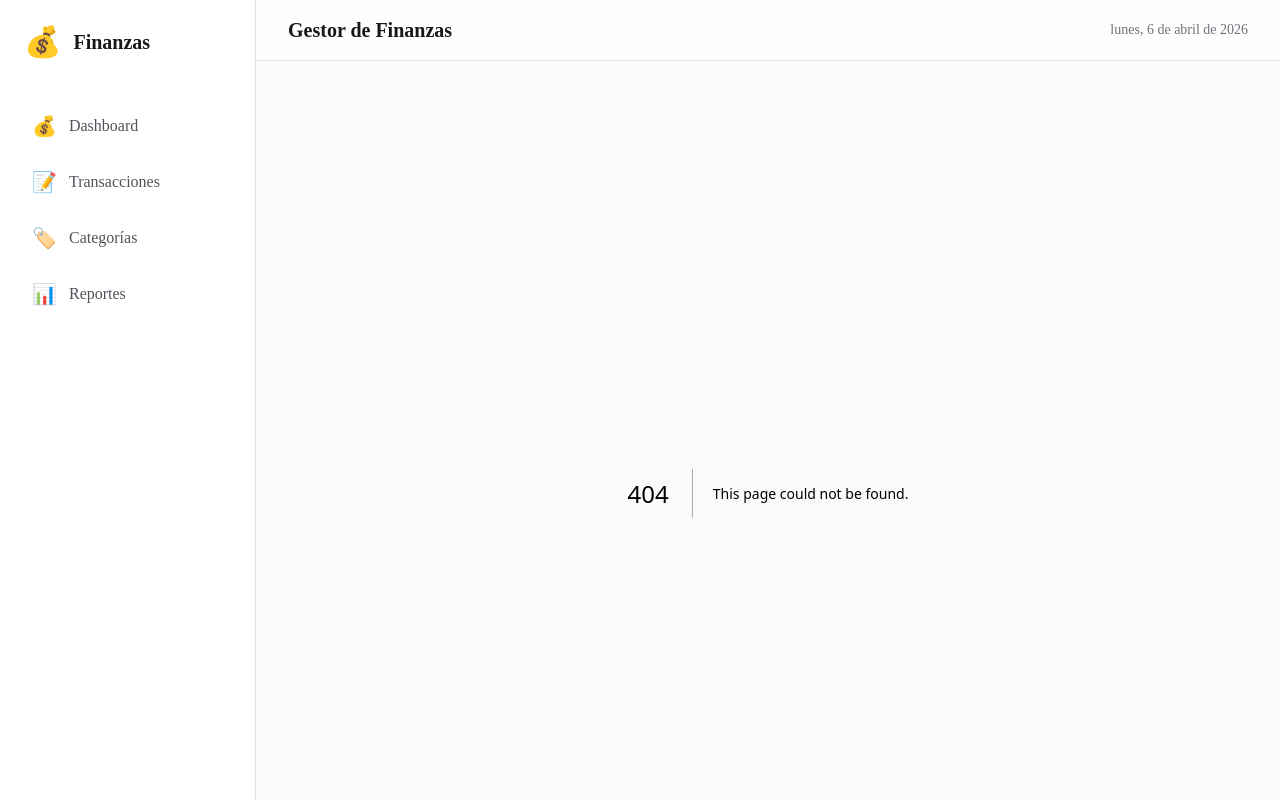
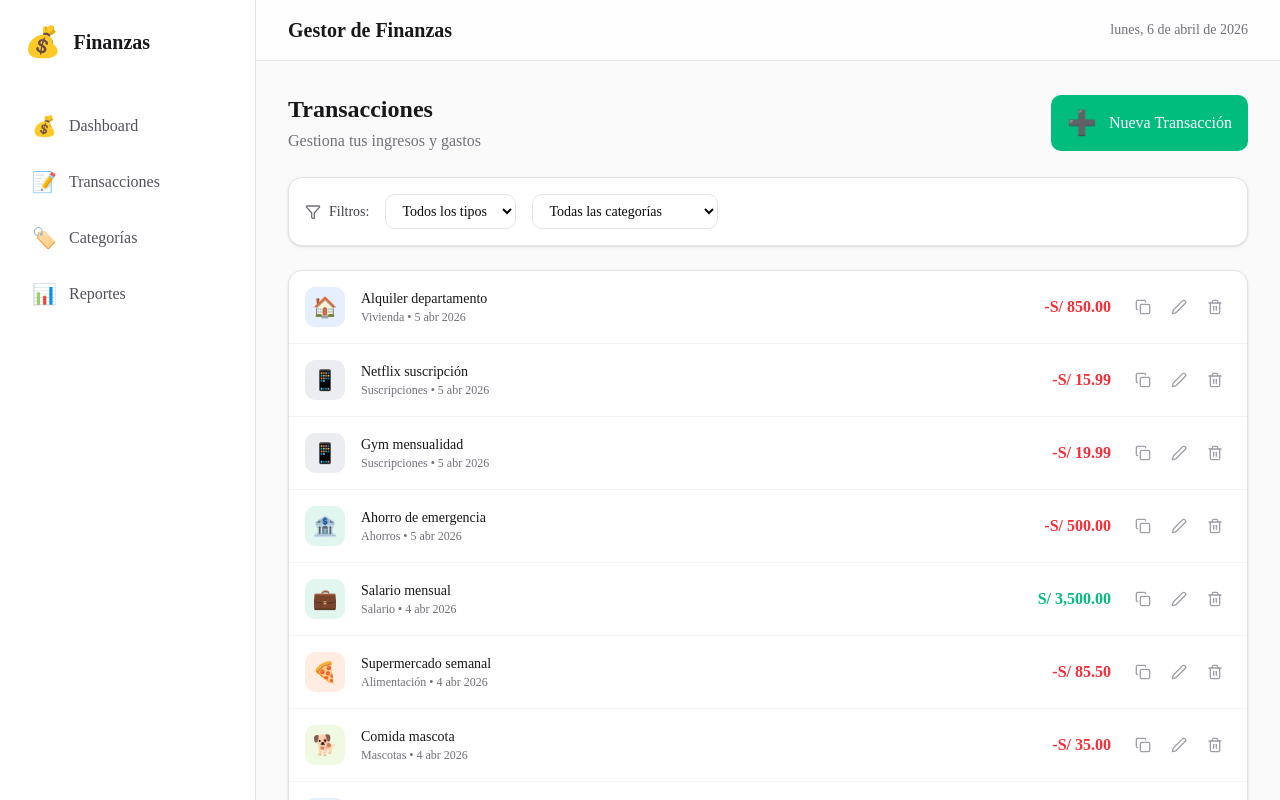
Before and after one commit to AlejoObandoGil/expense-manager, a Next.js app: page /transactions in a window 1280 px wide. Before the commit this address had no page. Shown: the top 800 px of the page. Built offline with nearby package versions, Linux system fonts and the light colour scheme.

Commit message:
feat(transactions): 📝 add transactions list page with filters and actions

```diff
--- /dev/null
+++ b/src/app/transactions/page.tsx
@@ -0,0 +1,168 @@
+'use client';
+
+import { useState } from 'react';
+import { useTransactions } from '@/presentation/hooks';
+import { EmojiButton, EmptyState, AmountDisplay } from '@/presentation/components/shared';
+import { mockCategories } from '@/infrastructure/data';
+import { format } from 'date-fns';
+import { es } from 'date-fns/locale';
+import { Edit2, Trash2, Copy, Filter } from 'lucide-react';
+
+export default function TransactionsPage() {
+  const { transactions, loading } = useTransactions();
+  const [filterType, setFilterType] = useState<'all' | 'income' | 'expense'>('all');
+  const [selectedCategory, setSelectedCategory] = useState<string>('all');
+
+  const filteredTransactions = transactions.filter((t) => {
+    if (filterType !== 'all' && t.type !== filterType) return false;
+    if (selectedCategory !== 'all' && t.categoryId !== selectedCategory) return false;
+    return true;
+  });
+
+  const incomeCategories = mockCategories.filter(c => c.type === 'income' || c.type === 'both');
+  const expenseCategories = mockCategories.filter(c => c.type === 'expense' || c.type === 'both');
+
+  return (
+    <div className="space-y-6">
+      {/* Header */}
+      <div className="flex items-center justify-between">
+        <div>
+          <h1 className="text-2xl font-semibold text-zinc-900">Transacciones</h1>
+          <p className="text-zinc-500 mt-1">Gestiona tus ingresos y gastos</p>
+        </div>
+        <EmojiButton
+          emoji="➕"
+          label="Nueva Transacción"
+          variant="primary"
+          onClick={() => console.log('Nueva transacción')}
+        />
+      </div>
+
+      {/* Filters */}
+      <div className="bg-white rounded-xl p-4 shadow-sm border border-zinc-200">
+        <div className="flex items-center gap-4 flex-wrap">
+          <div className="flex items-center gap-2">
+            <Filter className="w-4 h-4 text-zinc-500" />
+            <span className="text-sm font-medium text-zinc-700">Filtros:</span>
+          </div>
+
+          <select
+            value={filterType}
+            onChange={(e) => setFilterType(e.target.value as 'all' | 'income' | 'expense')}
+            className="px-3 py-2 rounded-lg border border-zinc-200 text-sm focus:outline-none focus:ring-2 focus:ring-emerald-500"
+          >
+            <option value="all">Todos los tipos</option>
+            <option value="income">Ingresos</option>
+            <option value="expense">Gastos</option>
+          </select>
+
+          <select
+            value={selectedCategory}
+            onChange={(e) => setSelectedCategory(e.target.value)}
+            className="px-3 py-2 rounded-lg border border-zinc-200 text-sm focus:outline-none focus:ring-2 focus:ring-emerald-500"
+          >
+            <option value="all">Todas las categorías</option>
+            <optgroup label="Ingresos">
+              {incomeCategories.map(c => (
+                <option key={c.id} value={c.id}>{c.emoji} {c.name}</option>
+              ))}
+            </optgroup>
+            <optgroup label="Gastos">
+              {expenseCategories.map(c => (
+                <option key={c.id} value={c.id}>{c.emoji} {c.name}</option>
+              ))}
+            </optgroup>
+          </select>
+        </div>
+      </div>
+
+      {/* Transactions List */}
+      <div className="bg-white rounded-xl shadow-sm border border-zinc-200 overflow-hidden">
+        {loading ? (
+          <div className="p-8 space-y-4">
+            {[1, 2, 3, 4, 5].map((i) => (
+              <div key={i} className="flex items-center gap-4 p-4 animate-pulse">
+                <div className="w-10 h-10 bg-zinc-200 rounded-lg" />
+                <div className="flex-1 space-y-2">
+                  <div className="h-4 bg-zinc-200 rounded w-40" />
+                  <div className="h-3 bg-zinc-200 rounded w-24" />
+                </div>
+                <div className="h-6 bg-zinc-200 rounded w-20" />
+              </div>
+            ))}
+          </div>
+        ) : filteredTransactions.length === 0 ? (
+          <EmptyState
+            emoji="📭"
+            title="Sin transacciones"
+            description="No se encontraron transacciones con los filtros seleccionados"
+            actionLabel="Limpiar filtros"
+            onAction={() => {
+              setFilterType('all');
+              setSelectedCategory('all');
+            }}
+          />
+        ) : (
+          <div className="divide-y divide-zinc-100">
+            {filteredTransactions.map((transaction) => {
+              const category = mockCategories.find(c => c.id === transaction.categoryId);
+
+              return (
+                <div
+                  key={transaction.id}
+                  className="flex items-center gap-4 p-4 hover:bg-zinc-50 transition-colors"
+                >
+                  <div
+                    className="flex items-center justify-center w-10 h-10 rounded-lg text-xl"
+                    style={{ backgroundColor: `${category?.color}20` }}
+                  >
+                    {category?.emoji || '📦'}
+                  </div>
+
+                  <div className="flex-1 min-w-0">
+                    <p className="text-sm font-medium text-zinc-900 truncate">
+                      {transaction.description}
+                    </p>
+                    <p className="text-xs text-zinc-500">
+                      {category?.name} • {format(new Date(transaction.date), 'd MMM yyyy', { locale: es })}
+                    </p>
+                  </div>
+
+                  <AmountDisplay
+                    amount={transaction.amount}
+                    type={transaction.type === 'income' ? 'income' : 'expense'}
+                    size="md"
+                  />
+
+                  <div className="flex items-center gap-1">
+                    <button
+                      className="p-2 text-zinc-400 hover:text-blue-500 hover:bg-blue-50 rounded-lg transition-colors"
+                      title="Duplicar"
+                      onClick={() => console.log('Duplicar', transaction.id)}
+                    >
+                      <Copy className="w-4 h-4" />
+                    </button>
+                    <button
+                      className="p-2 text-zinc-400 hover:text-emerald-500 hover:bg-emerald-50 rounded-lg transition-colors"
+                      title="Editar"
+                      onClick={() => console.log('Editar', transaction.id)}
+                    >
+                      <Edit2 className="w-4 h-4" />
+                    </button>
+                    <button
+                      className="p-2 text-zinc-400 hover:text-red-500 hover:bg-red-50 rounded-lg transition-colors"
+                      title="Eliminar"
+                      onClick={() => console.log('Eliminar', transaction.id)}
+                    >
+                      <Trash2 className="w-4 h-4" />
+                    </button>
+                  </div>
+                </div>
+              );
+            })}
+          </div>
+        )}
+      </div>
+    </div>
+  );
+}
```
